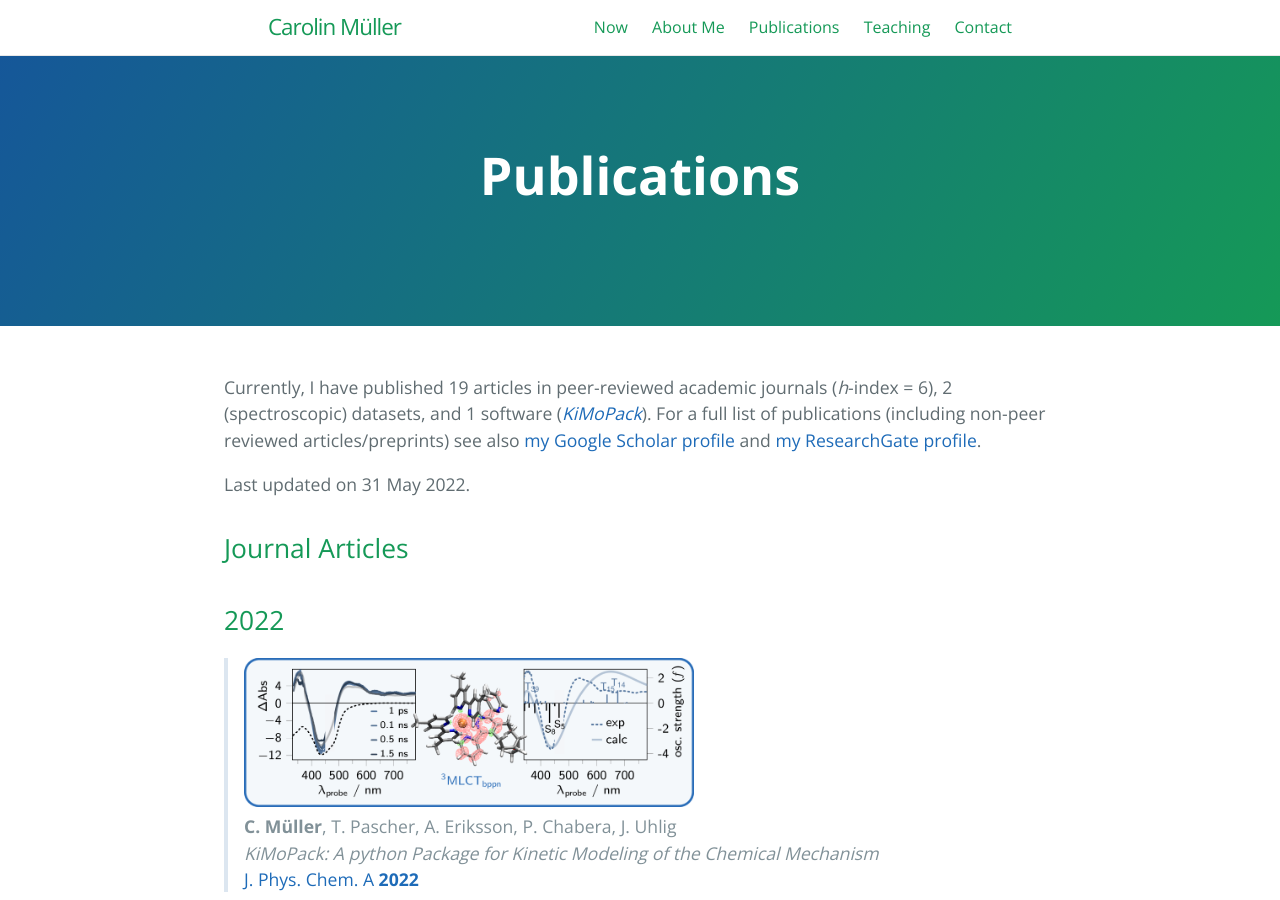
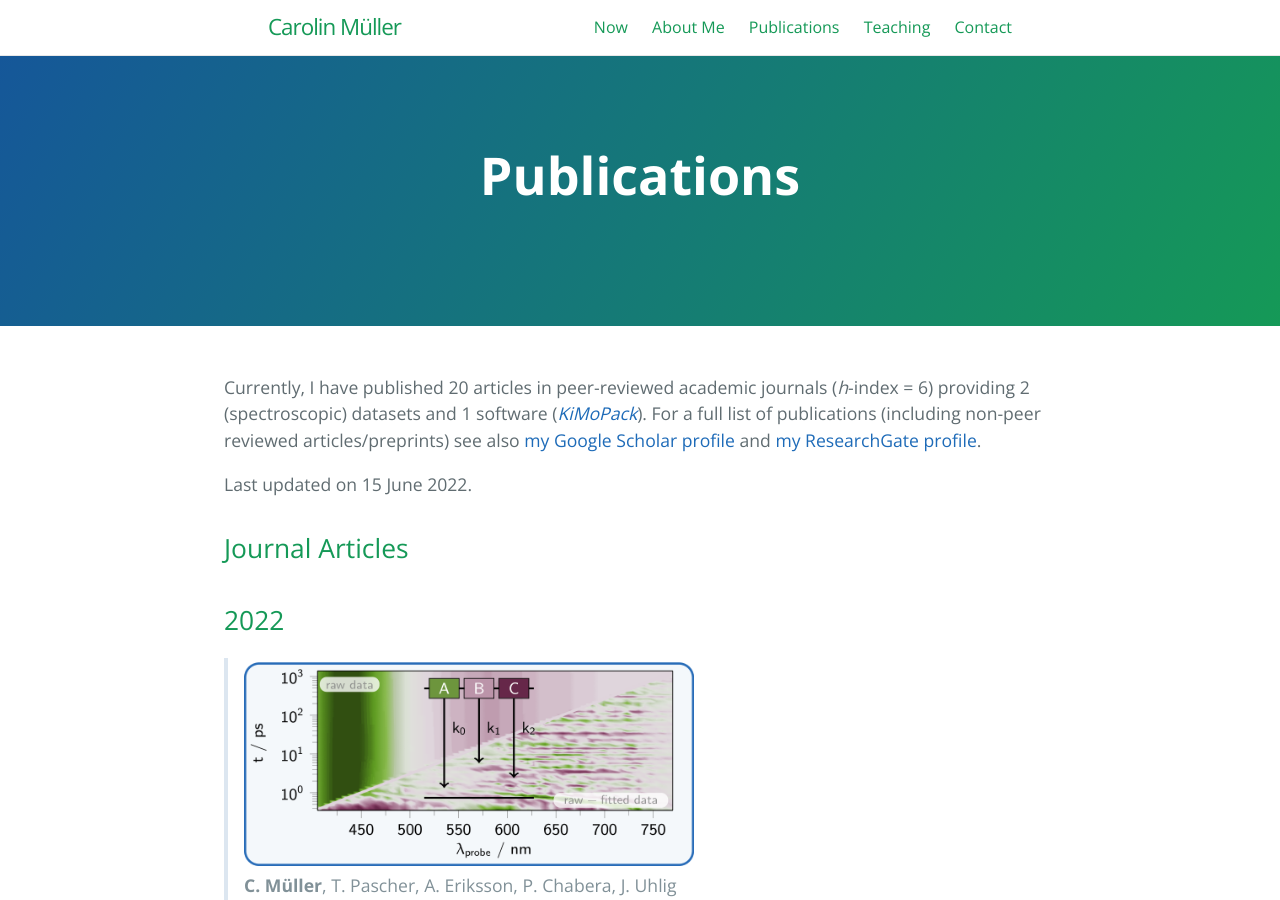
Before and after one commit to carolin-m/carolin-m.github.io, a Jekyll site: the page built from publications.md, in a window 1280 px wide and 900 px high. Built offline with Jekyll 4.4.1, drawn with Linux system fonts in a browser that asks for light colours.

Commit message:
Update publications.md

```diff
--- a/publications.md
+++ b/publications.md
@@ -6,15 +6,15 @@
 order: 1
 ---
 
-Currently, I have published 19 articles in peer-reviewed academic journals (*h*-index = 6), 2 (spectroscopic) datasets, and 1 software ([*KiMoPack*](https://pypi.org/project/KiMoPack/6.2.10/)). For a full list of publications (including non-peer reviewed articles/preprints) see also [my Google Scholar profile](https://scholar.google.com/citations?hl=de&user=GTdILbgAAAAJ) and [my ResearchGate profile](https://www.researchgate.net/profile/Carolin-Mueller-6).
+Currently, I have published 20 articles in peer-reviewed academic journals (*h*-index = 6) providing 2 (spectroscopic) datasets and 1 software ([*KiMoPack*](https://doi.org/10.1021/acs.jpca.2c00907)). For a full list of publications (including non-peer reviewed articles/preprints) see also [my Google Scholar profile](https://scholar.google.com/citations?hl=de&user=GTdILbgAAAAJ) and [my ResearchGate profile](https://www.researchgate.net/profile/Carolin-Mueller-6).
 
-Last updated on 31 May 2022.
+Last updated on 15 June 2022.
 
 ## Journal Articles <br>
 
 ## 2022 <br>
 
-> <img width=450 src='./images/TOC_Ru-tetrazine.png'> <br>
+> <img width=450 src='./images/TOC_KiMoPack.png'> <br>
 > **C. Müller**, T. Pascher, A. Eriksson, P. Chabera, J. Uhlig <br>
 > *KiMoPack: A python Package for Kinetic Modeling of the Chemical Mechanism* <br>
 > [J. Phys. Chem. A **2022**](https://doi.org/10.1021/acs.jpca.2c00907)
```
